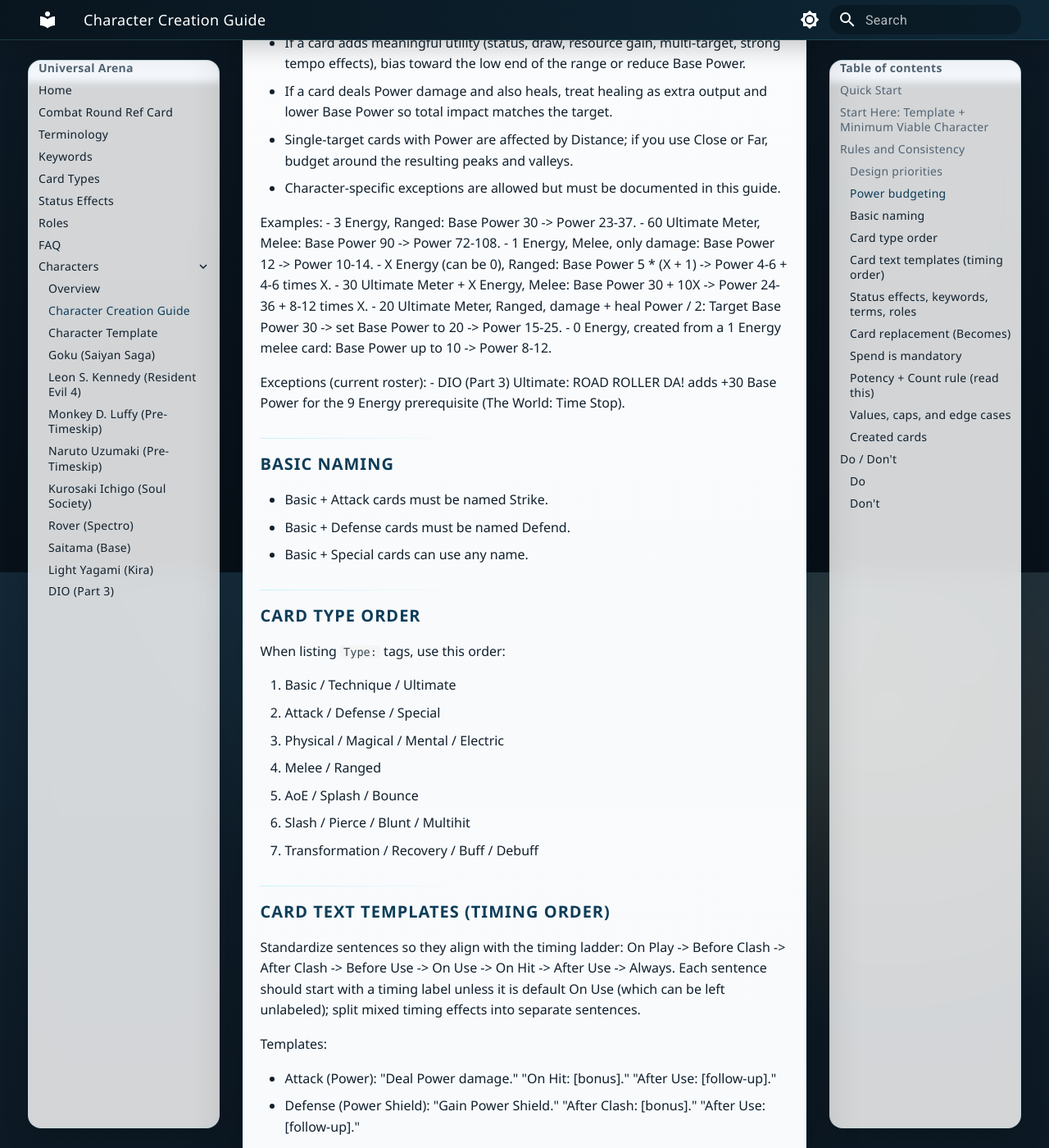
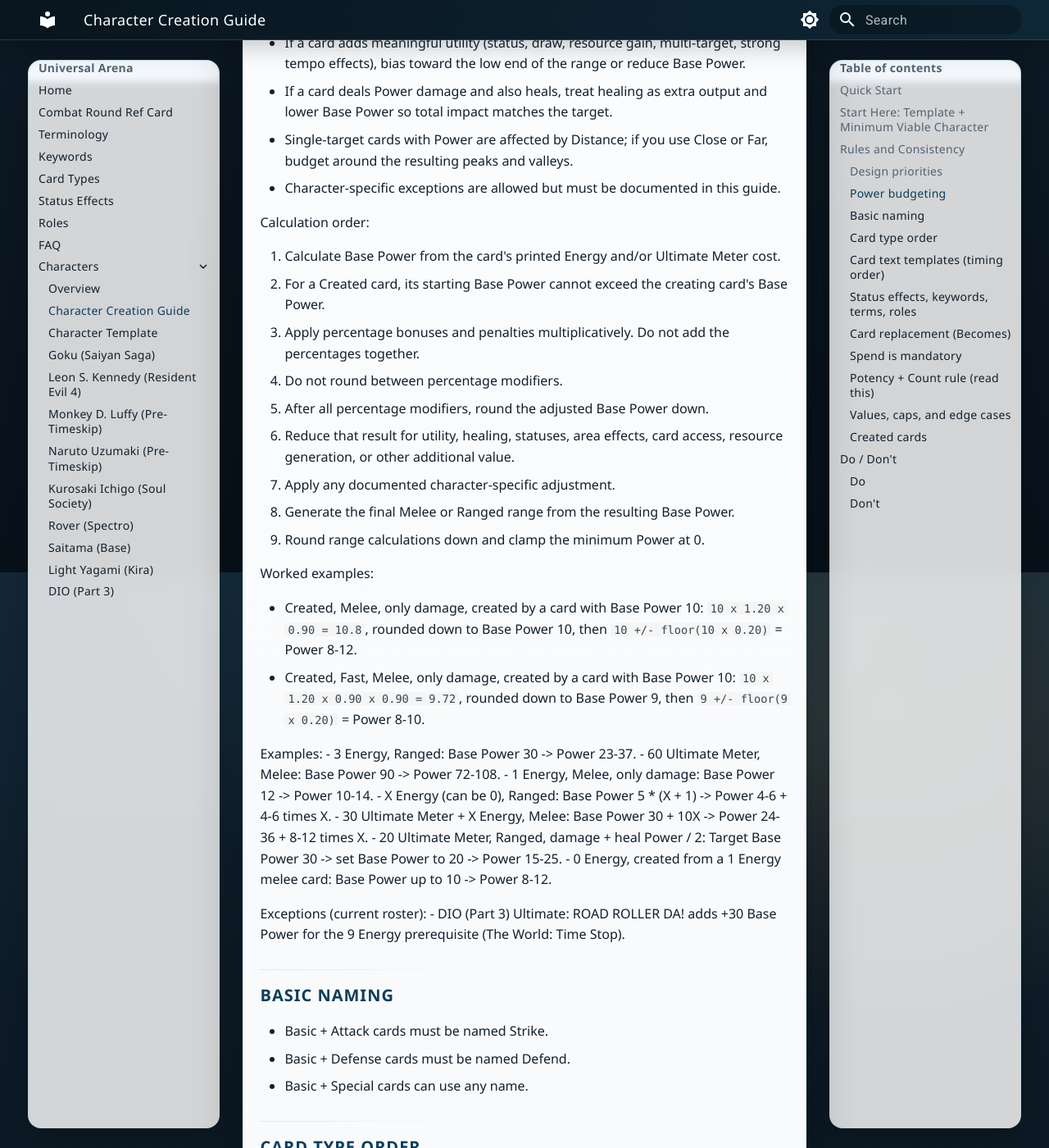
Before and after one commit to HVS13/UniversalArena, an MkDocs documentation site: the page built from docs/characters/character-creation-guide.md, in a window 1280 px wide and 1400 px high, scrolled down 2102 px. Shown: the whole window at 82% size. Built offline with MkDocs 1.6.1 and Material for MkDocs 9.7.7, drawn with Linux system fonts in a browser that asks for light colours; some of the changed text lies outside the part shown.

Commit message:
Define Power calculation order

```diff
--- a/docs/characters/character-creation-guide.md
+++ b/docs/characters/character-creation-guide.md
@@ -50,6 +50,23 @@ Minimum viable character checklist:
 - If a card deals Power damage and also heals, treat healing as extra output and lower Base Power so total impact matches the target.
 - Single-target cards with Power are affected by Distance; if you use Close or Far, budget around the resulting peaks and valleys.
 - Character-specific exceptions are allowed but must be documented in this guide.
+
+Calculation order:
+
+1. Calculate Base Power from the card's printed Energy and/or Ultimate Meter cost.
+2. For a Created card, its starting Base Power cannot exceed the creating card's Base Power.
+3. Apply percentage bonuses and penalties multiplicatively. Do not add the percentages together.
+4. Do not round between percentage modifiers.
+5. After all percentage modifiers, round the adjusted Base Power down.
+6. Reduce that result for utility, healing, statuses, area effects, card access, resource generation, or other additional value.
+7. Apply any documented character-specific adjustment.
+8. Generate the final Melee or Ranged range from the resulting Base Power.
+9. Round range calculations down and clamp the minimum Power at 0.
+
+Worked examples:
+
+- Created, Melee, only damage, created by a card with Base Power 10: `10 x 1.20 x 0.90 = 10.8`, rounded down to Base Power 10, then `10 +/- floor(10 x 0.20)` = Power 8-12.
+- Created, Fast, Melee, only damage, created by a card with Base Power 10: `10 x 1.20 x 0.90 x 0.90 = 9.72`, rounded down to Base Power 9, then `9 +/- floor(9 x 0.20)` = Power 8-10.
 
 Examples:
 - 3 Energy, Ranged: Base Power 30 -> Power 23-37.
@@ -135,6 +152,7 @@ This is the standard rule for effects that say "Inflict X A" or "Gain X A" when
 
 - If the target already has A, only Potency increases by X; Count stays the same.
 - If the target has no A, it gains A with Potency X and Count 1.
+- When an effect changes both Potency and Count, write the two changes separately and explicitly.
 
 See `docs/faq.md` and `docs/status-effects.md` for the canonical wording.
 
```
